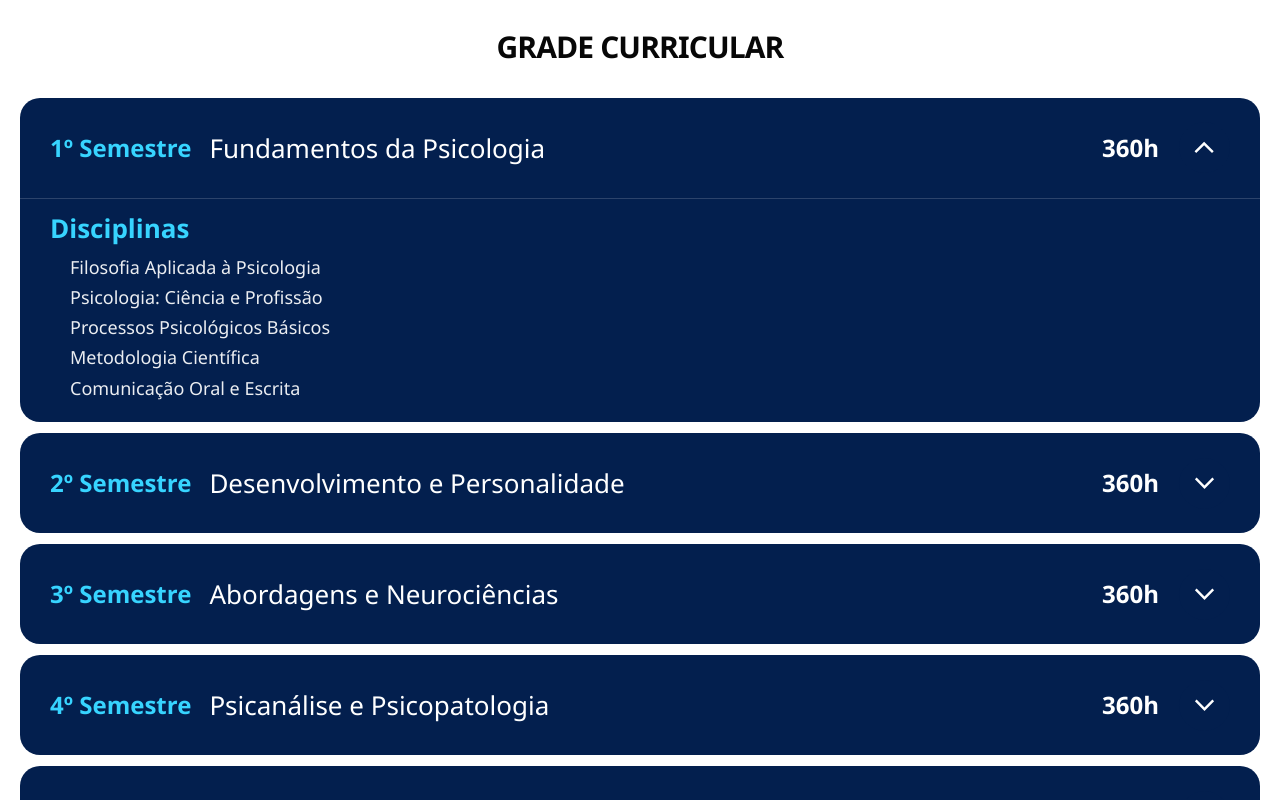
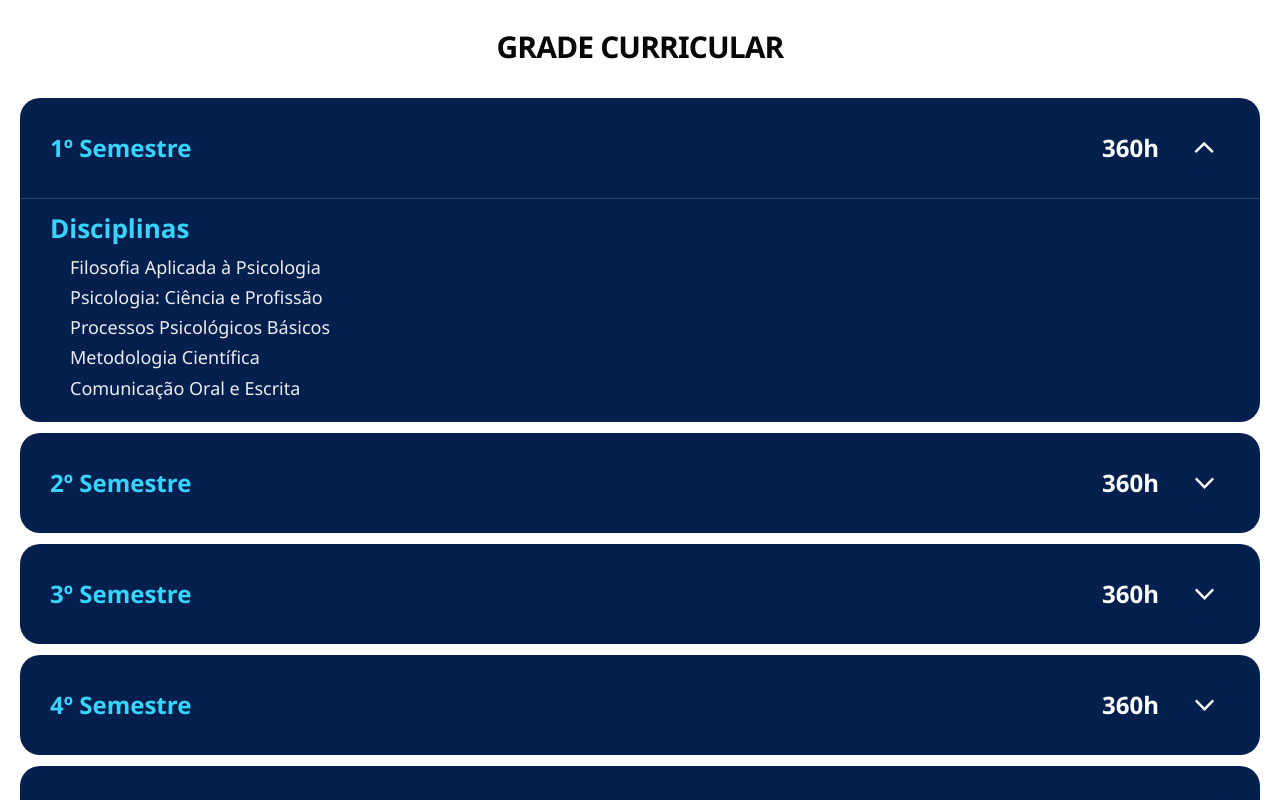
Before and after one commit to martinlofranodeoliveira/faculdadepsicologiaunicesp.com.br, a React (Vite) app: page / in a window 1280 px wide. Shown: the part 2420-3220 px from the top of the page. Built offline with nearby package versions, Linux system fonts and the light colour scheme; no server answers.

Commit message:
fix: remove titulo ao lado do semestre na grade

```diff
--- a/src/landing/components/GradeSection.tsx
+++ b/src/landing/components/GradeSection.tsx
@@ -165,7 +165,6 @@ export function GradeSection() {
                 <div className="lp-grade-curriculum__row">
                   <div className="lp-grade-curriculum__summary">
                     <span className="lp-grade-curriculum__semester">{`${term.label}\u00BA Semestre`}</span>
-                    <span className="lp-grade-curriculum__name">{term.name}</span>
                   </div>
 
                   <span className="lp-grade-curriculum__hours">{`${term.totalHours}h`}</span>
```
